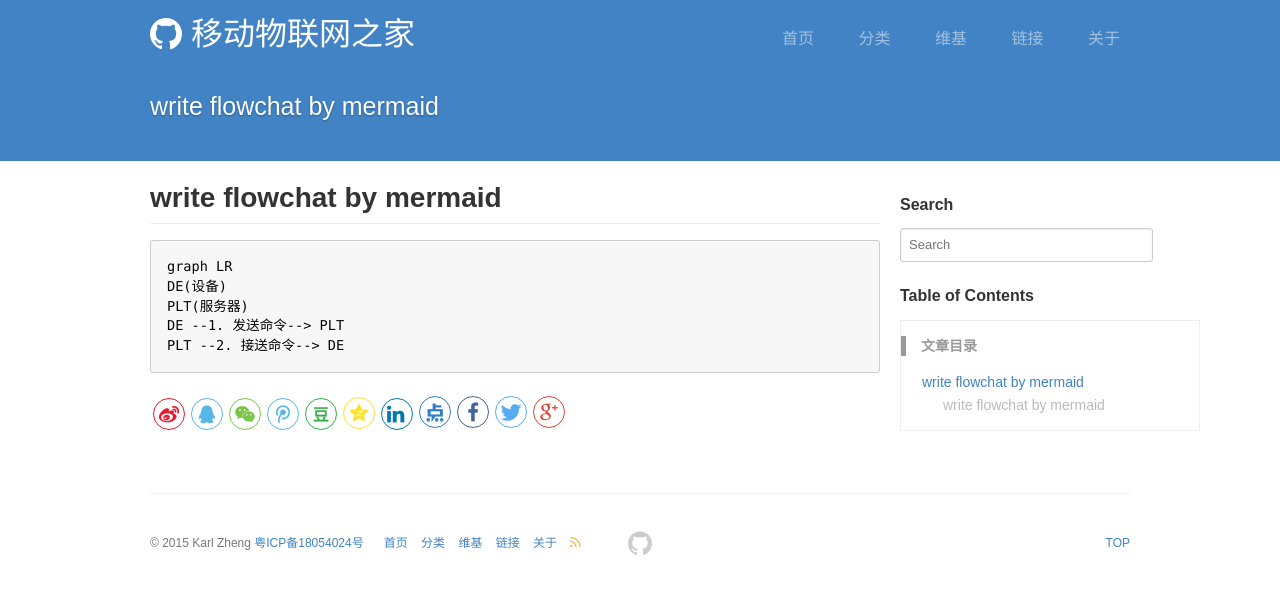
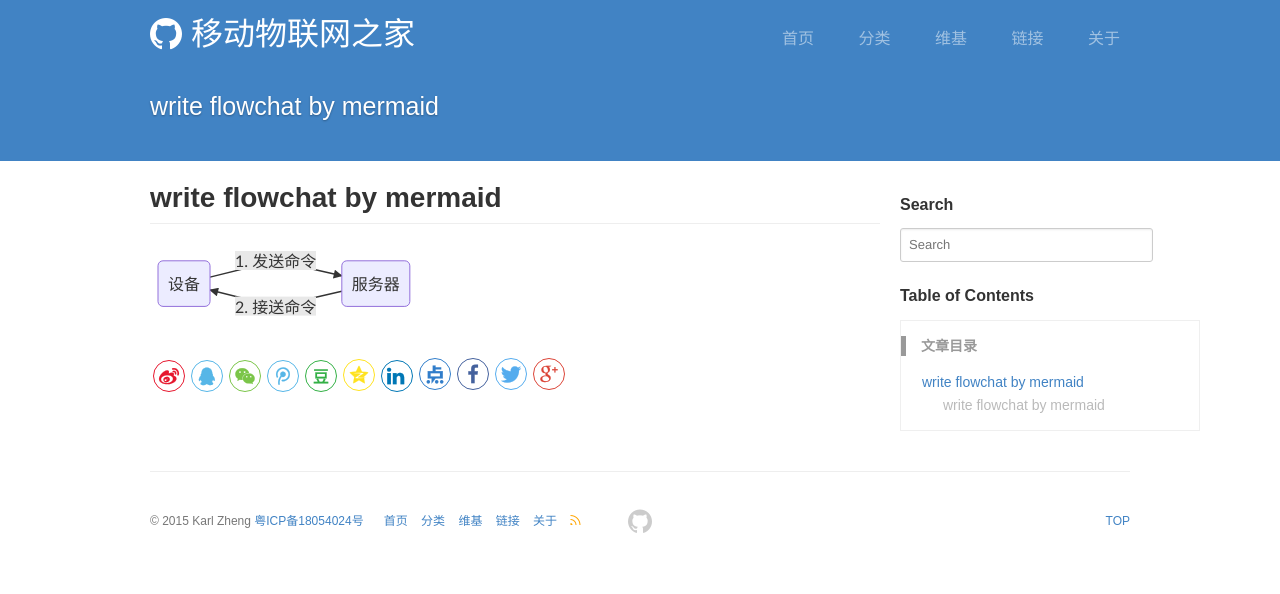
Before and after one commit to karlzheng/karlzheng.github.io, a Jekyll site: the page built from _posts/2018-05-13-write-flowchat-by-mermaid.md, in a window 1280 px wide. Shown: the top 594 px of the page. Built offline with Jekyll 4.4.1, drawn with Linux system fonts in a browser that asks for light colours; comment, search, counter and statistics services are not loaded.

Commit message:
modified:   _posts/2018-05-13-write-flowchat-by-mermaid.md
Signed-off-by: KarlZheng <KarlZheng@linkcm.com>

````diff
--- a/_posts/2018-05-13-write-flowchat-by-mermaid.md
+++ b/_posts/2018-05-13-write-flowchat-by-mermaid.md
@@ -5,10 +5,11 @@ title: write flowchat by mermaid
 ---
 ## write flowchat by mermaid
 
-```mermaid
+<script src="/js/mermaid.min.js"></script>
+<div class="mermaid">
 graph LR
 DE(设备)
 PLT(服务器)
 DE --1. 发送命令--> PLT
 PLT --2. 接送命令--> DE
-```
+</div>
````
